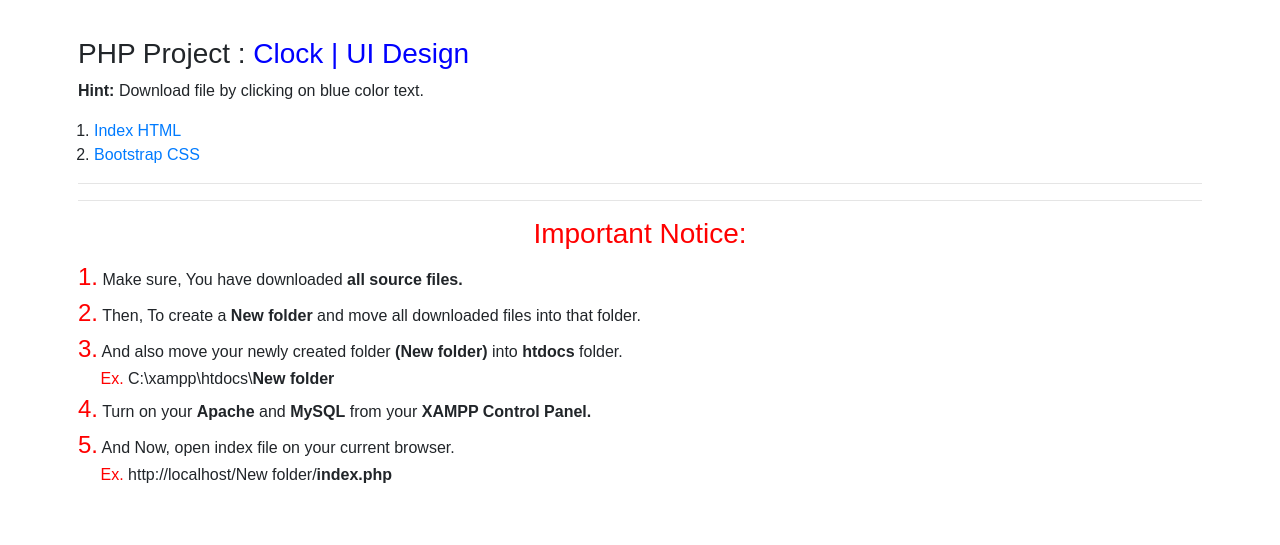
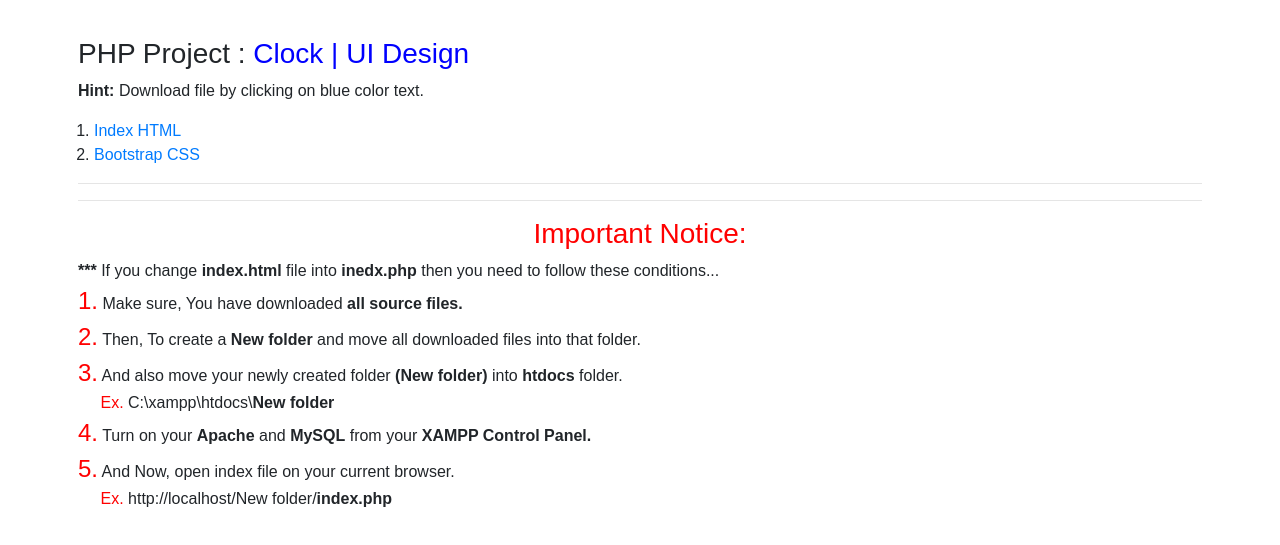
Before and after one commit to BHOLU-SINGH/Clock, a plain HTML site: page Download.html in a window 1280 px wide. Shown: the part 89-634 px from the top of the page. Drawn offline with Linux system fonts and the light colour scheme.

Commit message:
Update Download.html

```diff
--- a/Download.html
+++ b/Download.html
@@ -45,6 +45,7 @@
 
 			<h3 style="text-align: center;"><span class="notice">Important Notice:</span></h3>
 			<p>
+				<font><strong>*** </strong> If you change <strong>index.html</strong> file into <strong>inedx.php</strong> then you need to follow these conditions...</font><br>
 				<font color="red" size="5px">1.</font> Make sure, You have downloaded <strong>all source files.</strong><br>
 				<font color="red" size="5px">2.</font> Then, To create a <strong>New folder</strong> and move all downloaded files into that folder.<br>
 				<font color="red" size="5px">3.</font> And also move your newly created folder <strong>(New folder)</strong> into <strong>htdocs</strong> folder.<br>
```
